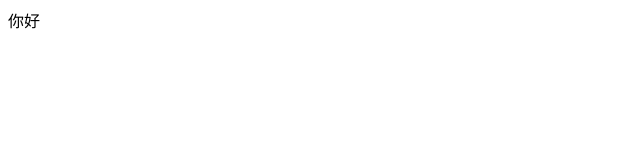
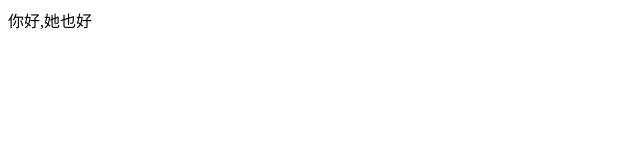
Before and after one commit to hyqwed/git-demo, a plain HTML site: page index.html in a window 1280 px wide. Shown: the full height of the page, 0-640 px from the left. Drawn offline with Linux system fonts and the light colour scheme.

Commit message:
b程序员第一次提交

```diff
--- a/index.html
+++ b/index.html
@@ -6,6 +6,6 @@
     <title>Document</title>
 </head>
 <body>
-    你好
+    你好,她也好
 </body>
 </html>
```
